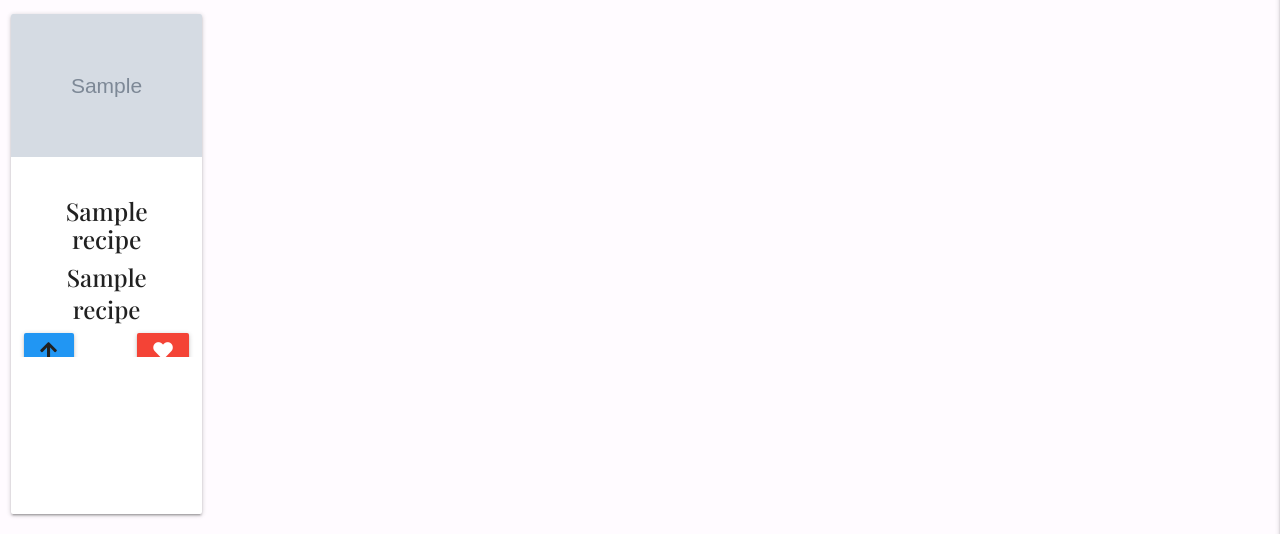
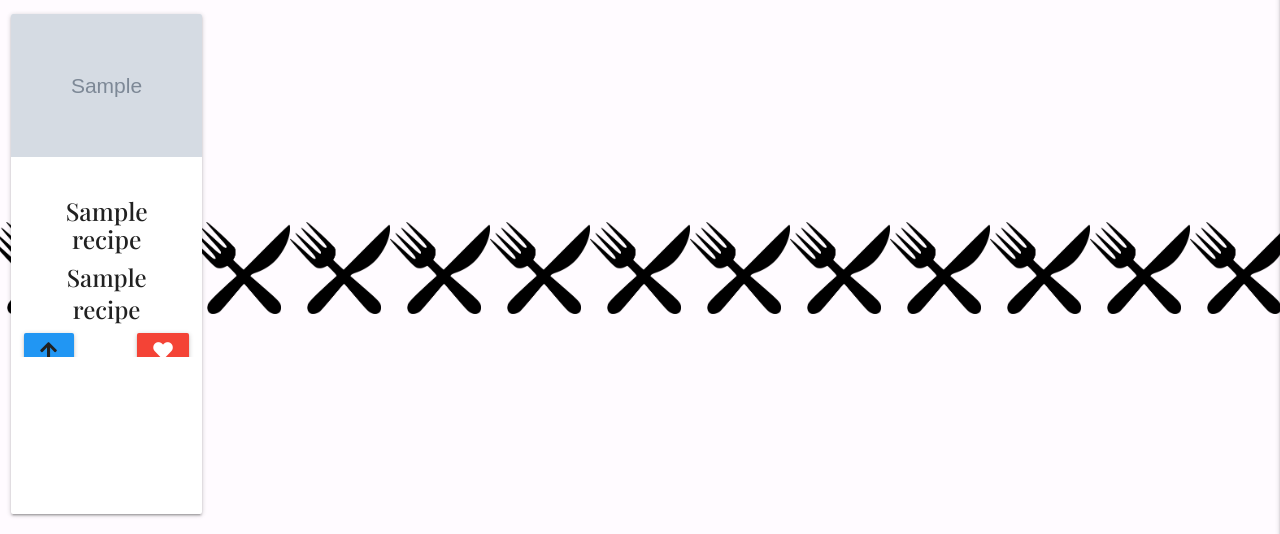
Before and after one commit to ThijsTerporten/CheffsBuddy, a Flask app: page /search in a window 1280 px wide. Shown: the part 288-822 px from the top of the page. Run offline with Flask 2, Linux system fonts and the light colour scheme; grey boxes marked "Sample" are stand-in pictures; a database or web service that is not in the repository returns one stand-in record (values such as "Sample title"); some libraries are stand-ins or nearby versions.

Commit message:
Restyle cards add class for a background banner

```diff
--- a/templates/categories.html
+++ b/templates/categories.html
@@ -21,7 +21,7 @@
     </form>
 </div>
 
-<div class="row center-align">
+<div class="row center-align background-decoration">
     {% for recipe in recipes %}
     <div class="col s12 m4 l2 offset-m1">
         <div class="card large">
@@ -42,6 +42,9 @@
                         data-position="right" data-tooltip="Click me for a summary of ingredients!">
                         <i class="fas fa-arrow-up center"></i></span>
                 </div>
+                <div class="row">
+                    <a href="{{ url_for('full_recipe', recipe_id=recipe._id) }}">Full recipe </a>
+                </div>
             </div>
             <div class="card-reveal">
                 <span class="card-title grey-text text-darken-4">{{ recipe.recipe_name.capitalize() }}<i
@@ -54,10 +57,12 @@
                     {% endfor %}
                 </ul>
             </div>
-            {% if session.user|lower == recipe.created_by|lower %}
-            <a href="{{ url_for('edit_recipe', recipe_id=recipe._id) }}" class="btn-small green accent-4">Edit</a>
-            <a href="{{ url_for('delete_recipe', recipe_id=recipe._id) }}" class="btn-small red accent-4">Delete</a>
-            {% endif %}
+            <div class="row">
+                {% if session.user|lower == recipe.created_by|lower %}
+                <a href="{{ url_for('edit_recipe', recipe_id=recipe._id) }}" class="btn-small green accent-4">Edit</a>
+                <a href="{{ url_for('delete_recipe', recipe_id=recipe._id) }}" class="btn-small red accent-4">Delete</a>
+                {% endif %}
+            </div>
         </div>
     </div>
     {% endfor %}
```
